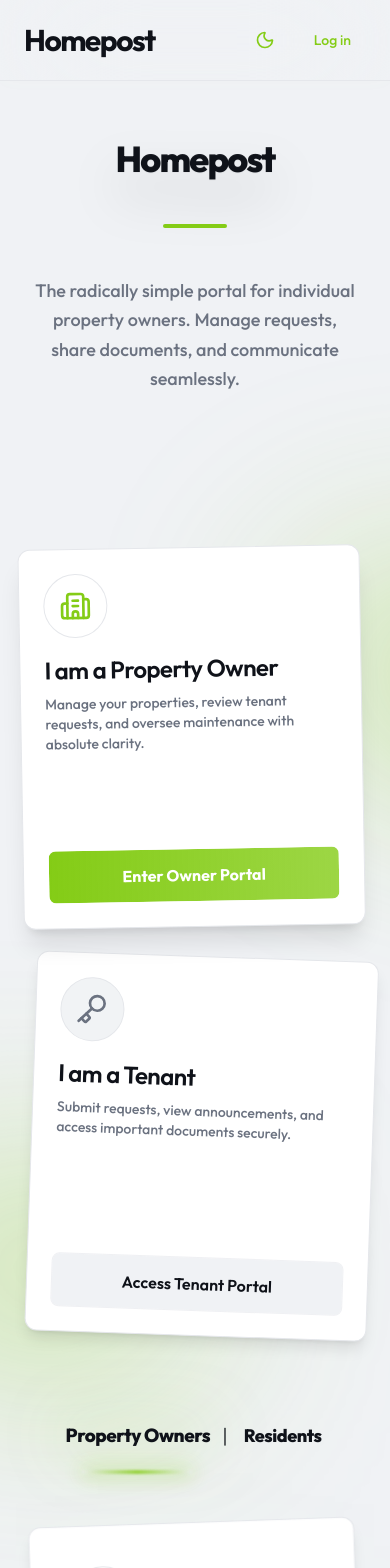
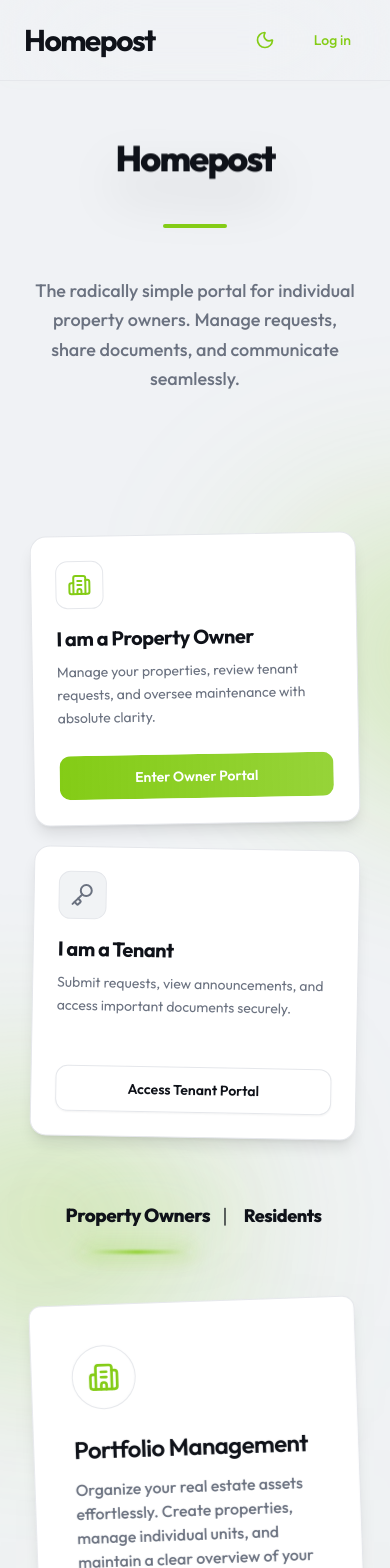
Before and after one commit to Arsa-1109/homepost, a Next.js app in the folder frontend/: page / in a window 390 px wide. Shown: the top 1568 px of the page. Built offline with nearby package versions, Linux system fonts and the light colour scheme.

Commit message:
fix(ui): refine role selection cards aspect ratio and remove demo buttons

```diff
--- a/frontend/src/app/page.tsx
+++ b/frontend/src/app/page.tsx
@@ -62,24 +62,24 @@ function ThemeToggle() {
 
 function PortalSkeleton() {
   return (
-    <div className="w-full max-w-5xl mx-auto flex flex-col md:flex-row gap-8 justify-center items-center opacity-60 animate-pulse px-4 min-h-[400px]">
-      <div className="w-full md:w-[440px] min-h-[300px] lg:h-[350px] rounded-xl border border-border bg-card p-6 sm:p-8 lg:p-10 flex flex-col justify-between gap-6 md:flex-1 lg:flex-none">
-        <div className="w-16 h-16 rounded-full bg-muted/40 border border-border/10" />
+    <div className="w-full max-w-4xl mx-auto flex flex-col md:flex-row gap-6 justify-center items-center opacity-60 animate-pulse px-4">
+      <div className="w-full md:flex-1 min-h-[290px] rounded-2xl border border-border bg-card p-6 sm:p-7 flex flex-col justify-between">
+        <div className="w-12 h-12 rounded-xl bg-muted/40 border border-border/10 mb-4" />
         <div className="space-y-3 flex-1 w-full">
           <div className="h-6 w-2/3 bg-muted/40 rounded-md" />
           <div className="h-4 w-5/6 bg-muted/20 rounded-md" />
           <div className="h-4 w-3/4 bg-muted/20 rounded-md" />
         </div>
-        <div className="h-12 w-full bg-muted/30 rounded-lg" />
+        <div className="h-11 w-full bg-muted/30 rounded-xl mt-4" />
       </div>
 
-      <div className="w-full md:w-[440px] min-h-[280px] lg:h-[320px] rounded-xl border border-border bg-card p-6 sm:p-8 lg:p-10 flex flex-col justify-between gap-6 hidden md:flex md:flex-1 lg:flex-none">
-        <div className="w-14 h-14 rounded-full bg-muted/30 border border-border/10" />
+      <div className="w-full md:flex-1 min-h-[290px] rounded-2xl border border-border bg-card p-6 sm:p-7 flex flex-col justify-between hidden md:flex">
+        <div className="w-12 h-12 rounded-xl bg-muted/30 border border-border/10 mb-4" />
         <div className="space-y-3 flex-1 w-full">
           <div className="h-6 w-1/2 bg-muted/40 rounded-md" />
           <div className="h-4 w-4/5 bg-muted/20 rounded-md" />
         </div>
-        <div className="h-12 w-full bg-muted/30 rounded-lg" />
+        <div className="h-11 w-full bg-muted/30 rounded-xl mt-4" />
       </div>
     </div>
   );
@@ -267,7 +267,7 @@ export default function LandingPage() {
         {/* Role Selection Area */}
         <section
           id="role-selection"
-          className="max-w-6xl w-full mx-auto relative min-h-[450px] sm:min-h-[500px] mb-20 sm:mb-28 md:mb-32 z-20 flex justify-center mt-12 sm:mt-24 md:mt-48"
+          className="max-w-5xl w-full mx-auto relative min-h-[340px] mb-16 sm:mb-24 z-20 flex justify-center mt-8 sm:mt-16 md:mt-24"
         >
           {hasRole === null ? (
             <PortalSkeleton />
@@ -275,7 +275,7 @@ export default function LandingPage() {
             <motion.div
               initial={{ opacity: 0, y: 20 }}
               animate={{ opacity: 1, y: 0 }}
-              className="p-8 sm:p-12 rounded-2xl bg-card border border-border shadow-xl flex flex-col items-center space-y-6 self-center z-30 w-full max-w-lg text-center"
+              className="p-8 sm:p-10 rounded-2xl bg-card border border-border shadow-xl flex flex-col items-center space-y-6 self-center z-30 w-full max-w-lg text-center"
             >
               <h2 className="text-2xl sm:text-3xl font-bold">Welcome back!</h2>
               <Button
@@ -288,37 +288,37 @@ export default function LandingPage() {
               </Button>
             </motion.div>
           ) : (
-            <div className="w-full relative min-h-[460px] lg:h-[560px] flex flex-col lg:block gap-8 max-w-5xl mx-auto px-2 sm:px-4">
+            <div className="w-full relative flex flex-col items-center gap-8 max-w-4xl mx-auto px-4">
               {error && (
-                <div className="absolute top-[-60px] left-1/2 -translate-x-1/2 w-full max-w-lg bg-destructive text-destructive-foreground p-4 rounded-xl text-center font-medium z-50">
+                <div className="w-full max-w-lg bg-destructive text-destructive-foreground p-4 rounded-xl text-center font-medium z-50">
                   {error}
                 </div>
               )}
 
-              <AnimatePresence>
+              <AnimatePresence mode="wait">
                 {roleSelection === "none" && (
                   <motion.div
                     initial={{ opacity: 0, y: 20 }}
                     animate={{ opacity: 1, y: 0 }}
                     exit={{ opacity: 0, y: -20 }}
-                    className="w-full relative min-h-auto lg:h-[520px] flex flex-col md:flex-row lg:block gap-8 max-w-5xl mx-auto perspective-[1200px]"
+                    className="w-full flex flex-col md:flex-row items-stretch justify-center gap-6 max-w-4xl mx-auto"
                   >
                     {/* Owner Card */}
                     <motion.article
                       initial={{ rotateZ: -1, y: 0, scale: 1 }}
                       animate={{ rotateZ: -1, y: 0, scale: 1 }}
-                      whileHover={{ scale: 1.04, rotateZ: -1, rotateX: 4, rotateY: 4, y: -10, zIndex: 50 }}
-                      transition={{ type: "spring", stiffness: 120, damping: 20, mass: 1 }}
-                      className="relative lg:absolute lg:top-0 lg:left-[5%] w-full md:flex-1 lg:w-[440px] bg-card border border-border rounded-xl p-6 sm:p-8 lg:p-9 flex flex-col items-start justify-between shadow-xl min-h-[380px] lg:h-[430px] z-30 focus-within:ring-2 focus-within:ring-accent origin-bottom-left group"
+                      whileHover={{ scale: 1.02, y: -6, zIndex: 30 }}
+                      transition={{ type: "spring", stiffness: 200, damping: 25 }}
+                      className="w-full md:flex-1 bg-card border border-border rounded-2xl p-6 sm:p-7 flex flex-col items-start justify-between shadow-lg hover:shadow-xl hover:border-accent/40 min-h-[290px] z-20 focus-within:ring-2 focus-within:ring-accent transition-colors group"
                     >
-                      <div className="w-16 h-16 rounded-full bg-accent/10 flex items-center justify-center mb-4 border border-accent/20">
-                        <Building2 className="text-accent w-8 h-8" />
-                      </div>
                       <div>
-                        <h2 className="text-2xl md:text-3xl font-semibold mb-2 tracking-tight">
+                        <div className="w-12 h-12 rounded-xl bg-accent/10 flex items-center justify-center mb-4 border border-accent/20">
+                          <Building2 className="text-accent w-6 h-6" />
+                        </div>
+                        <h2 className="text-xl sm:text-2xl font-bold tracking-tight mb-2 text-foreground">
                           I am a Property Owner
                         </h2>
-                        <p className="text-sm sm:text-base text-muted-foreground mb-6 font-medium">
+                        <p className="text-sm text-muted-foreground mb-6 leading-relaxed font-normal">
                           Manage your properties, review tenant requests, and oversee maintenance with absolute clarity.
                         </p>
                       </div>
@@ -327,42 +327,29 @@ export default function LandingPage() {
                           type="button"
                           onClick={handleLandlordSelect}
                           isLoading={isSubmitting && roleSelection === "none"}
-                          className="w-full py-3.5 h-auto rounded-lg bg-gradient-to-r from-[rgb(var(--ml-accent))] to-[rgb(var(--ml-accent)/0.8)] text-white font-bold text-base hover:opacity-90 transition-opacity hover:text-white hover:shadow-none hover:translate-y-0"
+                          className="w-full py-3 h-auto rounded-xl bg-gradient-to-r from-[rgb(var(--ml-accent))] to-[rgb(var(--ml-accent)/0.85)] text-white font-semibold text-sm sm:text-base hover:opacity-90 transition-opacity hover:text-white hover:shadow-none hover:translate-y-0"
                         >
                           Enter Owner Portal
                         </Button>
-                        {IS_DEMO_MODE && (
-                          <Button
-                            type="button"
-                            variant="outline"
-                            onClick={() => handleLaunchDemo("owner")}
-                            isLoading={launchingDemo === "owner"}
-                            className="w-full py-2.5 h-auto rounded-lg border border-[rgb(var(--ml-accent))]/30 bg-[rgb(var(--ml-accent))]/5 hover:bg-[rgb(var(--ml-accent))]/15 text-[rgb(var(--ml-accent))] font-bold text-sm transition-all flex items-center justify-center gap-1.5"
-                          >
-                            <Sparkles className="w-4 h-4" />
-                            <span>Try Owner Demo</span>
-                            <span className="text-xs opacity-75 font-normal ml-0.5">(Instant Access)</span>
-                          </Button>
-                        )}
                       </div>
                     </motion.article>
 
                     {/* Tenant Card */}
                     <motion.article
-                      initial={{ rotateZ: 2, y: 0, scale: 1 }}
-                      animate={{ rotateZ: 2, y: 0, scale: 1 }}
-                      whileHover={{ scale: 1.02, rotateZ: 2, rotateX: -4, rotateY: -4, y: -10, zIndex: 50 }}
-                      transition={{ type: "spring", stiffness: 120, damping: 20, mass: 1 }}
-                      className="relative lg:absolute lg:top-0 lg:right-[5%] w-full md:flex-1 lg:w-[440px] bg-card border border-border rounded-xl p-6 sm:p-8 lg:p-9 flex flex-col items-start justify-between shadow-lg min-h-[380px] lg:h-[430px] z-20 focus-within:ring-2 focus-within:ring-accent origin-bottom-right group"
+                      initial={{ rotateZ: 1, y: 0, scale: 1 }}
+                      animate={{ rotateZ: 1, y: 0, scale: 1 }}
+                      whileHover={{ scale: 1.02, y: -6, zIndex: 30 }}
+                      transition={{ type: "spring", stiffness: 200, damping: 25 }}
+                      className="w-full md:flex-1 bg-card border border-border rounded-2xl p-6 sm:p-7 flex flex-col items-start justify-between shadow-lg hover:shadow-xl hover:border-border/80 min-h-[290px] z-20 focus-within:ring-2 focus-within:ring-accent transition-colors group"
                     >
-                      <div className="w-16 h-16 rounded-full bg-muted flex items-center justify-center mb-4 border border-border">
-                        <Key className="text-muted-foreground w-8 h-8" />
-                      </div>
                       <div>
-                        <h2 className="text-2xl md:text-3xl font-semibold mb-2 tracking-tight">
+                        <div className="w-12 h-12 rounded-xl bg-muted flex items-center justify-center mb-4 border border-border">
+                          <Key className="text-muted-foreground w-6 h-6" />
+                        </div>
+                        <h2 className="text-xl sm:text-2xl font-bold tracking-tight mb-2 text-foreground">
                           I am a Tenant
                         </h2>
-                        <p className="text-sm sm:text-base text-muted-foreground mb-6 font-medium">
+                        <p className="text-sm text-muted-foreground mb-6 leading-relaxed font-normal">
                           Submit requests, view announcements, and access important documents securely.
                         </p>
                       </div>
@@ -371,52 +358,37 @@ export default function LandingPage() {
                           type="button"
                           variant="outline"
                           onClick={() => setRoleSelection("tenant")}
-                          className="w-full py-3.5 h-auto rounded-lg text-foreground font-semibold text-base hover:bg-muted hover:border-border"
+                          className="w-full py-3 h-auto rounded-xl border border-border bg-background/80 hover:bg-muted text-foreground font-semibold text-sm sm:text-base shadow-sm transition-all"
                         >
                           Access Tenant Portal
                         </Button>
-                        {IS_DEMO_MODE && (
-                          <Button
-                            type="button"
-                            variant="outline"
-                            onClick={() => handleLaunchDemo("tenant")}
-                            isLoading={launchingDemo === "tenant"}
-                            className="w-full py-2.5 h-auto rounded-lg border border-border/80 bg-background/60 hover:bg-muted/60 text-foreground font-bold text-sm transition-all flex items-center justify-center gap-1.5"
-                          >
-                            <Sparkles className="w-4 h-4 text-[rgb(var(--ml-accent))]" />
-                            <span>Try Resident Demo</span>
-                            <span className="text-xs text-muted-foreground font-normal ml-0.5">(Instant Access)</span>
-                          </Button>
-                        )}
                       </div>
                     </motion.article>
                   </motion.div>
                 )}
-              </AnimatePresence>
 
-              <AnimatePresence>
                 {roleSelection === "tenant" && (
                   <motion.form
-                    initial={{ opacity: 0, y: 30, scale: 0.95, x: "-50%" }}
-                    animate={{ opacity: 1, y: 0, scale: 1, x: "-50%" }}
-                    exit={{ opacity: 0, y: 30, scale: 0.95, x: "-50%" }}
+                    initial={{ opacity: 0, y: 20, scale: 0.98 }}
+                    animate={{ opacity: 1, y: 0, scale: 1 }}
+                    exit={{ opacity: 0, y: -20, scale: 0.98 }}
                     onSubmit={handleTenantSubmit}
-                    className="absolute top-0 left-1/2 -translate-x-1/2 w-[calc(100%-1rem)] max-w-2xl bg-card border border-border shadow-xl rounded-2xl p-5 sm:p-8 md:p-12 flex flex-col items-start justify-center z-40 min-h-[420px]"
+                    className="w-full max-w-xl bg-card border border-border shadow-xl rounded-2xl p-6 sm:p-8 flex flex-col items-start justify-center z-40"
                   >
-                    <div className="w-14 h-14 sm:w-16 sm:h-16 rounded-full bg-muted flex items-center justify-center mb-6 sm:mb-8 border border-border mx-auto">
-                      <Key className="text-muted-foreground w-7 h-7 sm:w-8 sm:h-8" />
+                    <div className="w-12 h-12 rounded-xl bg-muted flex items-center justify-center mb-4 border border-border mx-auto">
+                      <Key className="text-muted-foreground w-6 h-6" />
                     </div>
-                    <h2 className="text-2xl sm:text-3xl font-semibold mb-3 sm:mb-4 tracking-tight w-full text-center">
+                    <h2 className="text-xl sm:text-2xl font-bold tracking-tight mb-2 w-full text-center">
                       Tenant Access
                     </h2>
-                    <p className="text-center w-full text-sm sm:text-base text-muted-foreground font-medium mb-6 sm:mb-8">
+                    <p className="text-center w-full text-sm text-muted-foreground mb-6">
                       Enter your landlord&apos;s email address to connect with their portal.
                     </p>
 
-                    <div className="w-full mb-6 sm:mb-8">
+                    <div className="w-full mb-6">
                       <label
                         htmlFor="landlord-email"
-                        className="block text-sm font-semibold mb-2.5 sm:mb-3 text-foreground tracking-wide"
+                        className="block text-sm font-medium mb-2 text-foreground"
                       >
                         Landlord&apos;s Email Address
                       </label>
@@ -429,22 +401,22 @@ export default function LandingPage() {
                         required
                         inputMode="email"
                         autoComplete="email"
-                        className="w-full p-3.5 sm:p-4 rounded-lg border border-border bg-background focus:ring-2 focus:ring-accent/50 focus:border-accent outline-none transition-all text-foreground text-base sm:text-lg font-medium shadow-inner placeholder:text-muted-foreground/40"
+                        className="w-full p-3 rounded-xl border border-border bg-background focus:ring-2 focus:ring-accent/50 focus:border-accent outline-none transition-all text-foreground text-sm sm:text-base placeholder:text-muted-foreground/40"
                       />
                     </div>
-                    <div className="flex flex-col sm:flex-row gap-3 sm:gap-4 w-full">
+                    <div className="flex flex-col sm:flex-row gap-3 w-full">
                       <Button
                         type="button"
                         variant="outline"
                         onClick={() => setRoleSelection("none")}
-                        className="w-full sm:w-auto px-6 sm:px-8 py-3.5 sm:py-4 h-auto rounded-lg font-semibold hover:bg-muted hover:border-border"
+                        className="w-full sm:w-auto px-6 py-3 h-auto rounded-xl font-semibold hover:bg-muted"
                       >
                         Back
                       </Button>
                       <Button
                         type="submit"
                         isLoading={isSubmitting}
-                        className="flex-1 w-full px-6 sm:px-8 py-3.5 sm:py-4 h-auto rounded-lg bg-gradient-to-r from-[rgb(var(--ml-accent))] to-[rgb(var(--ml-accent)/0.8)] text-white font-bold hover:text-white hover:shadow-none hover:translate-y-0"
+                        className="flex-1 w-full px-6 py-3 h-auto rounded-xl bg-gradient-to-r from-[rgb(var(--ml-accent))] to-[rgb(var(--ml-accent)/0.85)] text-white font-semibold hover:opacity-90 hover:text-white"
                       >
                         Request Access
                       </Button>
```
Also changed, not shown: 2 other files (tests, documents, lock files or other folders).
